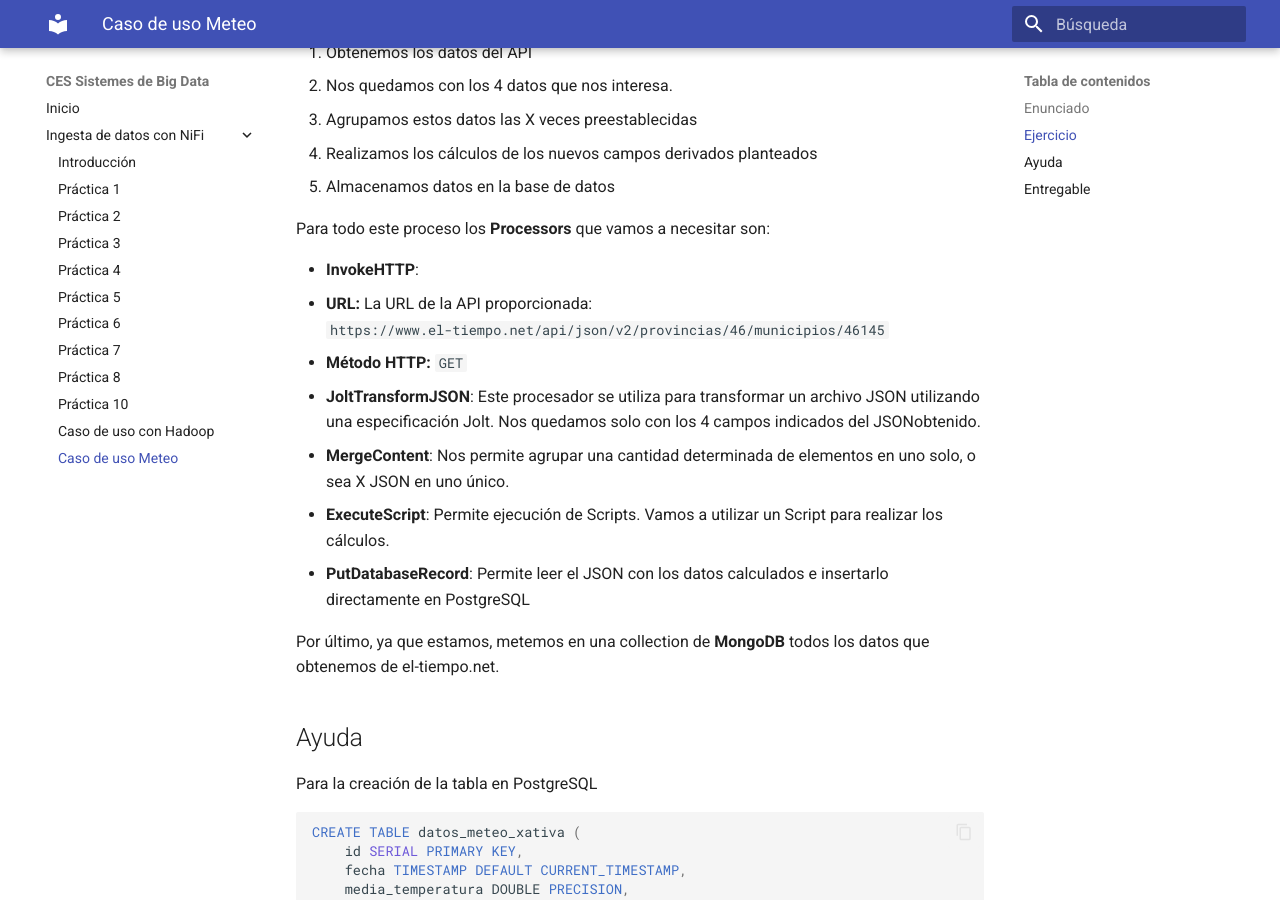
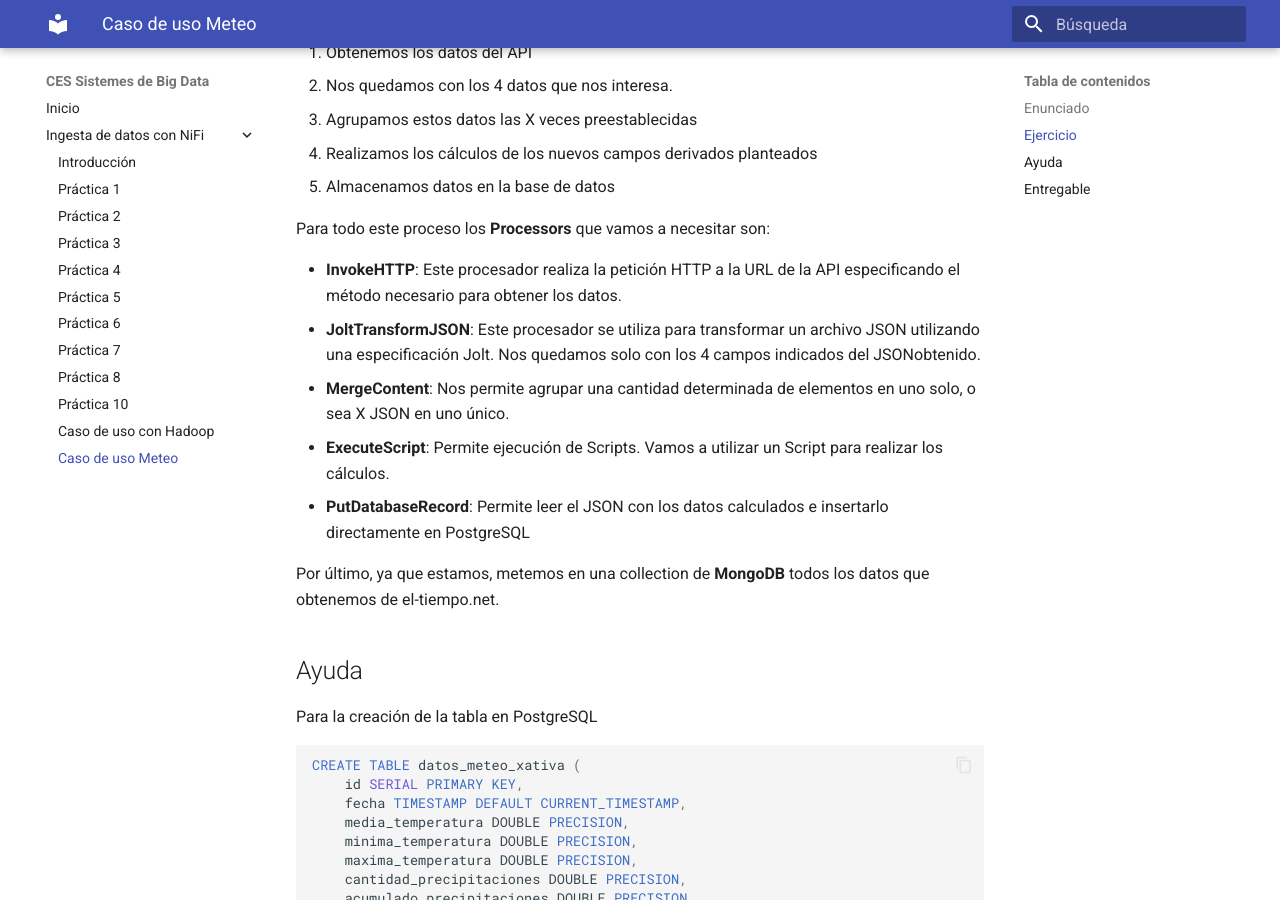
Before and after one commit to jorsodom/bigdata-sb, an MkDocs documentation site: the page built from docs/nifi/nifiCasoUsoMeteo.md, in a window 1280 px wide and 900 px high, scrolled down 1080 px. Built offline with MkDocs 1.6.1 and Material for MkDocs 9.7.7, drawn with Linux system fonts in a browser that asks for light colours.

```diff
--- a/docs/nifi/nifiCasoUsoMeteo.md
+++ b/docs/nifi/nifiCasoUsoMeteo.md
@@ -35,11 +35,7 @@
 
 Para todo este proceso los **Processors** que vamos a necesitar son:
 
-- **InvokeHTTP**:
-   - **URL:** La URL de la API proporcionada:
-     `https://www.el-tiempo.net/api/json/v2/provincias/46/municipios/46145`
-   - **Método HTTP:** `GET`
-
+-   **InvokeHTTP**: Este procesador realiza la petición HTTP a la URL de la API especificando el método necesario para obtener los datos.
 -   **JoltTransformJSON**: Este procesador se utiliza para transformar un archivo JSON utilizando una especificación Jolt.  Nos quedamos solo con los 4 campos indicados del JSONobtenido.
 -   **MergeContent**: Nos permite agrupar una cantidad determinada de elementos en uno solo, o sea X JSON en uno único.
 -   **ExecuteScript**: Permite ejecución de Scripts. Vamos a utilizar un Script para realizar los cálculos.
```
